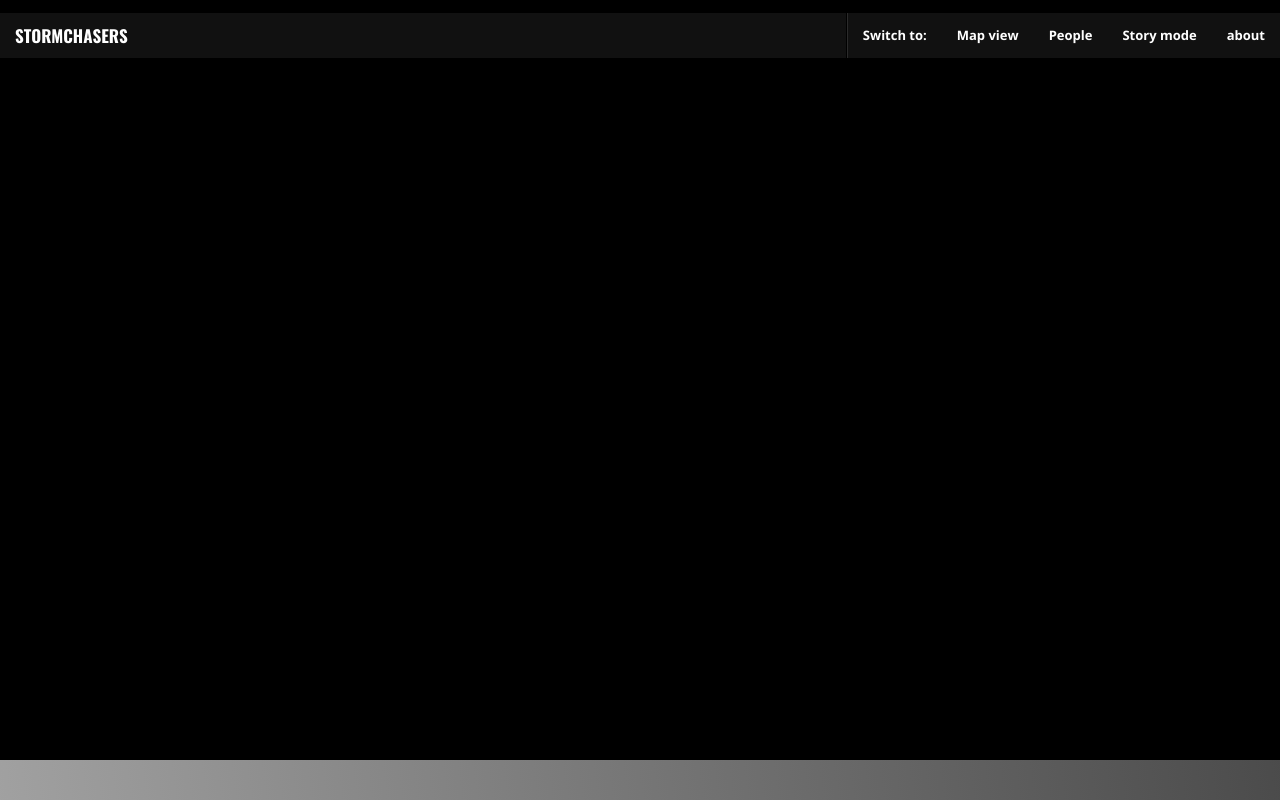
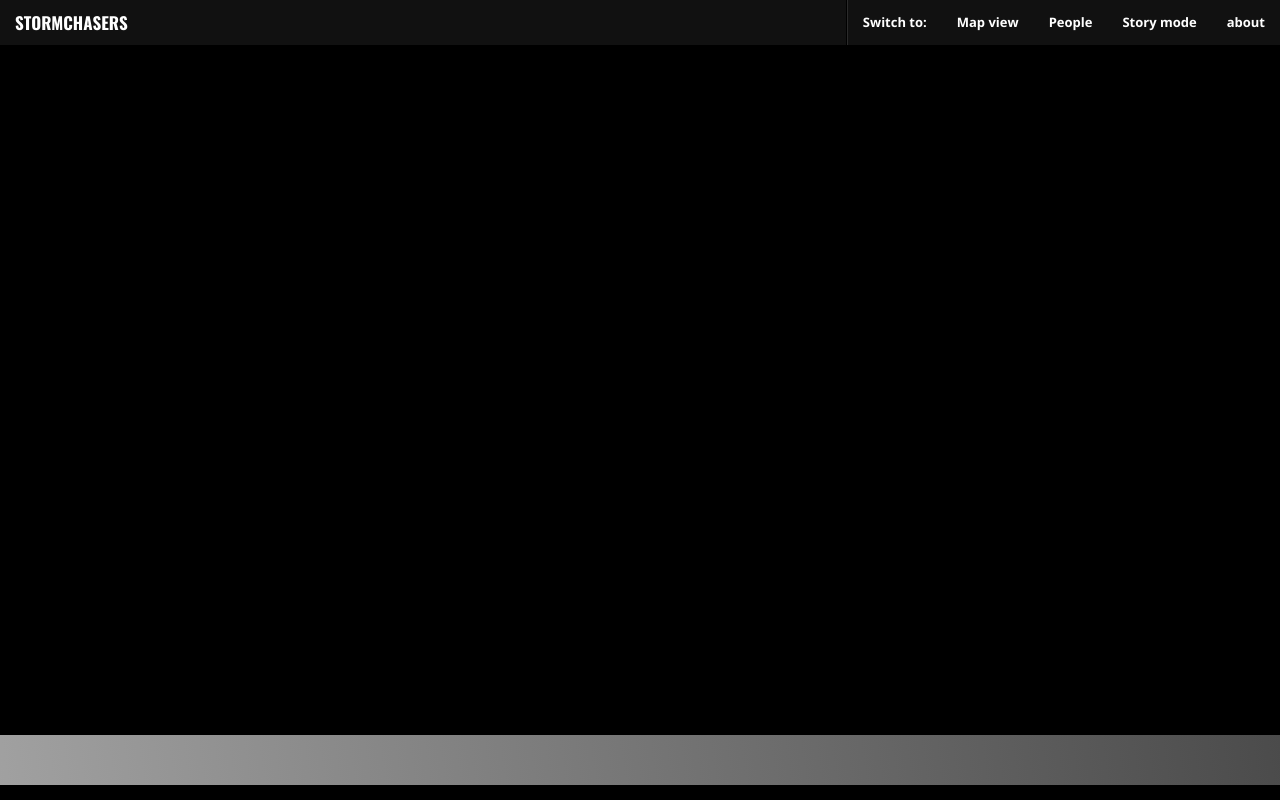
Before and after one commit to Digits88/storm-chaser, a plain HTML site: page templates/heroin/index.html in a window 1280 px wide. Shown: the top 800 px of the page. Drawn offline with nearby package versions, Linux system fonts and the light colour scheme; some packages are replaced by stand-ins of ours; a script that the page names is missing.

Commit message:
navbar tweaks as well as to big display

```diff
--- a/templates/heroin/index.html
+++ b/templates/heroin/index.html
@@ -17,7 +17,7 @@
 <body>
 
 
-
+<div class="fixed">
 <nav class="top-bar">
   <ul class="title-area">
     <li class="name"><h1><a href="#">Stormchasers</a></h1></li>
@@ -34,12 +34,12 @@
        </ul>
   </section>
 </nav>
-
+ </div>
 <!-- End Top Bar -->
 
 
 
-	<div class="large-12 columns" style="background-color: #000">
+	<div class="wrapper">
 		<div class="opener columns" style="margin: 0 auto; padding:0 auto; top: 0; bottom: 0; left: 0; right: 0;">
 			<h2 id="title">Heroin in Denver</h2>
 		</div>
--- a/templates/heroin/style.css
+++ b/templates/heroin/style.css
@@ -1,6 +1,11 @@
   body {
   	border-top: 13px solid black;
 	background: rgba(255,255,255,1);
+}
+
+nav.top-bar {
+  z-index: 99; box-shadow: 0px 4px 5px rgba(0, 0, 0, 0.5);
+  margin-bottom: 0px;
 }
 
 @media (max-width:640px) {
@@ -37,9 +42,11 @@ background-image: linear-gradient(to top right, #EEEEEE 0%, #222222 120%);
 }
 
 
-nav.top-bar {
-  margin: 0em;
+
 }
+
+.wrapper {
+  background-color: #000; width: 100%; float: left; margin-top: -25px;
 }
 
  .white {
@@ -56,7 +63,7 @@ nav.top-bar {
 background-image: url(http://mediacenter.smugmug.com/photos/i-nfHRKw8/0/L/i-nfHRKw8-L.jpg);
 background-position:50% 50%;
 background-repeat:no-repeat;
-top:-15px;
+margin-top:-45px;
 background-size: cover;
 
 
```
